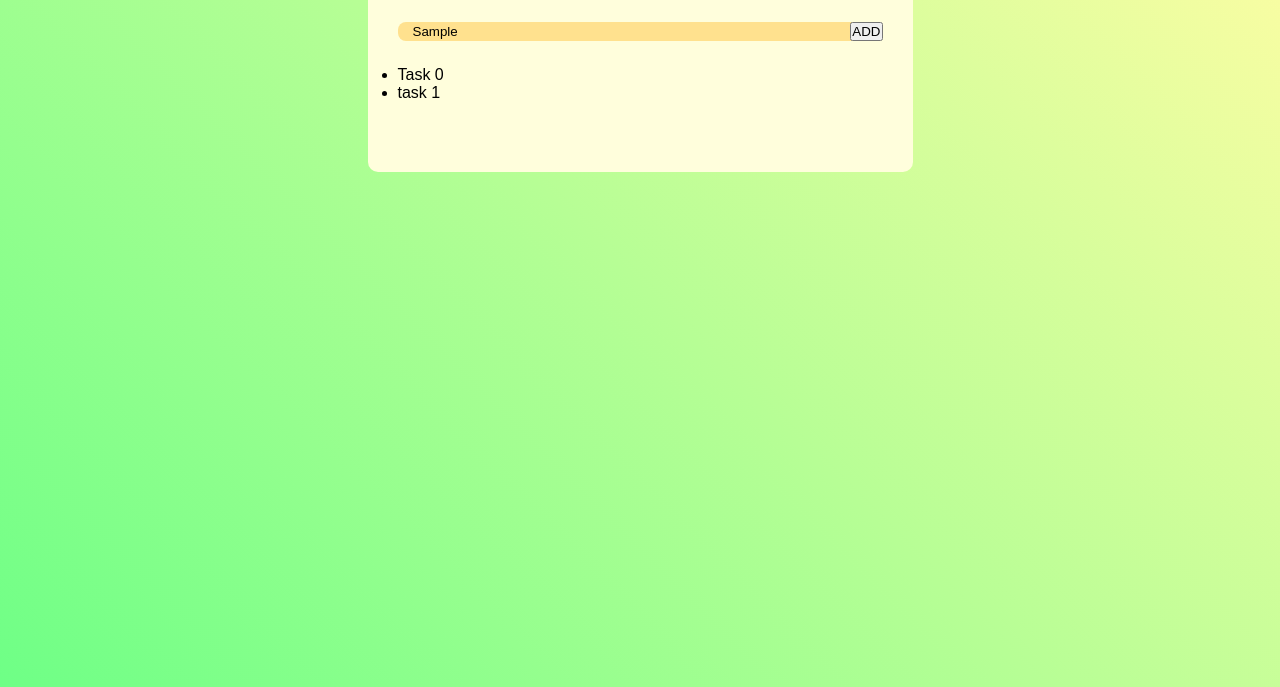
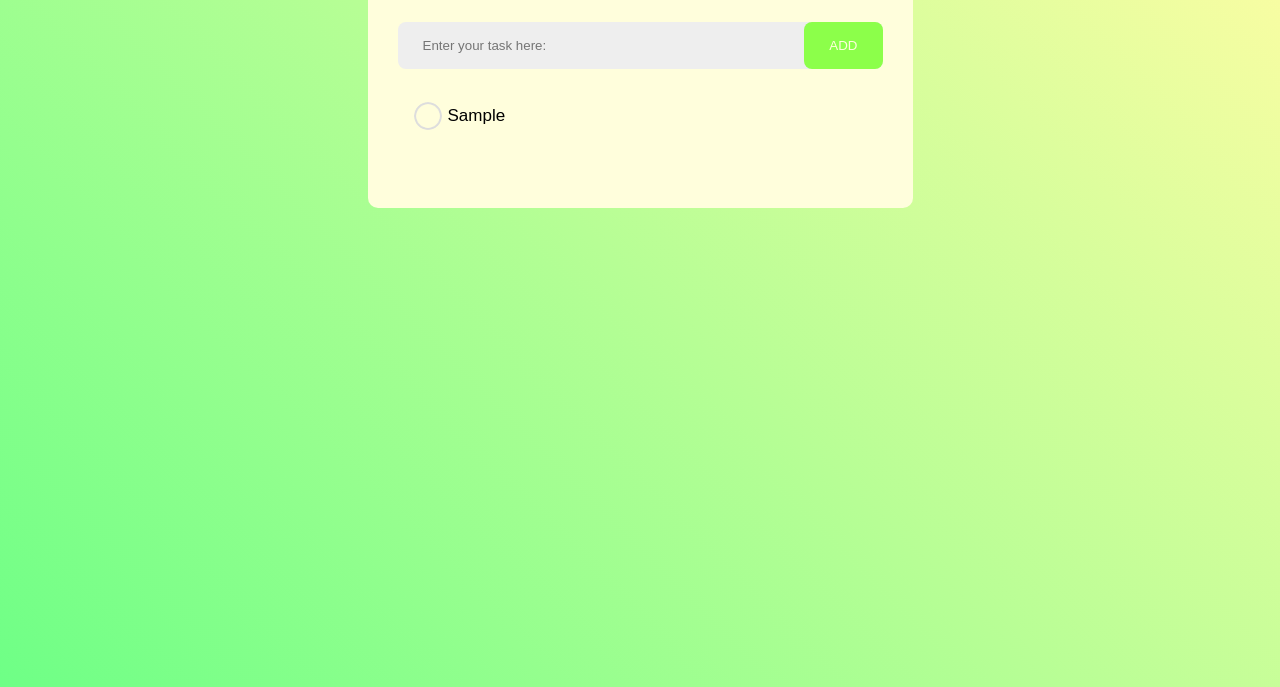
Before and after one commit to elfadili-ae/ToDoList-app-js, a plain HTML site: page index.html in a window 1280 px wide. Both pictures are taken after typing "Sample" into the empty fields and a click on the button "ADD". Shown: the part 113-800 px from the top of the page. Drawn offline with Linux system fonts and the light colour scheme.

Commit message:
handled add button, load and save data

```diff
--- a/index.html
+++ b/index.html
@@ -18,8 +18,8 @@
                 <button onclick="addTask()">ADD</button>
             </div>
             <ul id="list-holder">
-               <li class="Checked">Task 0</li>
-               <li>task 1</li>
+               <!--<li class="checked">Task 0</li>
+               <li>task 1</li>-->
             </ul>
         </div>
     </div>
--- a/script.js
+++ b/script.js
@@ -0,0 +1,28 @@
+const listHolder = document.getElementById("list-holder");
+const input = document.getElementById("input-field");
+
+loadData();
+
+function addTask()
+{
+    if (input.value === '') {
+        alert("Enter a task first!");
+    }
+    else {
+        let li = document.createElement("li");
+        li.innerHTML = input.value;
+        listHolder.appendChild(li);
+        input.value = "";
+        saveData();
+    }
+}
+
+function saveData()
+{
+    localStorage.setItem("todo_data", listHolder.innerHTML);
+}
+
+function loadData()
+{
+    listHolder.innerHTML = localStorage.getItem("todo_data");
+}
--- a/style.css
+++ b/style.css
@@ -41,7 +41,7 @@
     display: flex;
     align-items: center;
     justify-content: space-between;
-    background-color: #ffe18e;
+    background-color: #eeeeee;
     padding-left: 15px;
     margin-bottom: 25px;
     border-radius: 8px;
@@ -52,4 +52,52 @@ input {
     border: none;
     outline: none;
     background-color: transparent;
+    padding: 10px;
+    font-weight: 15px;
 }
+
+button {
+    border:none;
+    outline: none;
+    color: #fffedc;
+    background-color: #8cff4a;
+    padding: 16px 25px;
+    border-radius: 8px;
+    cursor: pointer;
+}
+
+button:hover {
+    background-color: #8aa153;
+}
+
+ul li {
+    position: relative;
+    list-style: none;
+    padding: 12px 8px 12px 50px;
+    user-select: none;
+    cursor: pointer;
+    font-size: 17px;
+}
+
+ul li::before {
+    content: '';
+    position: absolute;
+    height: 28px;
+    width: 28px;
+    border-radius: 50%;
+    background-image: url(images/unchecked.png);
+    background-size: cover;
+    background-position: center;
+    top: 8px;
+    left: 16px;
+}
+
+ul li.checked {
+    color: #555;
+    text-decoration: line-through;
+}
+
+ul li.checked::before {
+    color: #666;
+    background-image: url(images/checked.png);
+}
```
